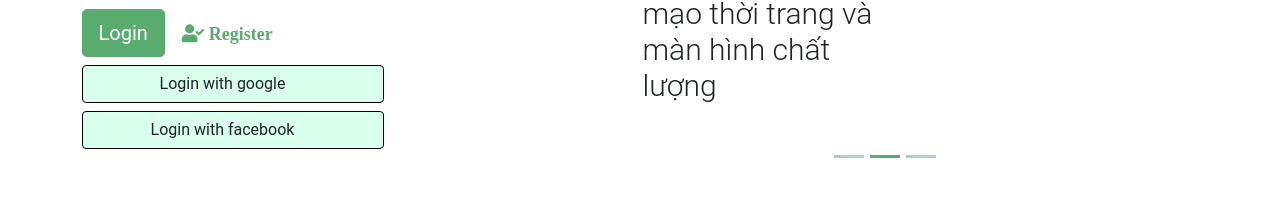
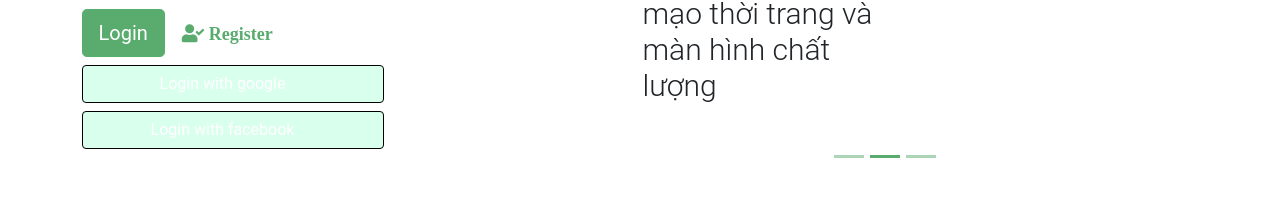
Before and after one commit to ngovanhieu/DOANTOTNGHIEP2022, a React (Create React App) app: page /login in a window 1280 px wide. Shown: the part 454-653 px from the top of the page. Built offline with nearby package versions, Linux system fonts and the light colour scheme.

Commit message:
Add files via upload

```diff
--- a/src/component/member/Login.js
+++ b/src/component/member/Login.js
@@ -58,12 +58,12 @@ function Login() {
                             <label for="inputname">Email address</label>
                             <input onChange={hanldeIn} type="email" className="form-control mt-1" name="email" placeholder="Email address" />
                         </div>
-<p style={{ color: "#FF3030" }}>{itemErr["email"]}</p>
+                        <p style={{ color: "#FF3030" }}>{itemErr["email"]}</p>
                         <div className="form-group col-md-12 mb-3">
                             <label for="inputemail">Password</label>
                             <input onChange={hanldeIn} type="Password" className="form-control mt-1" name="pass" placeholder="Password" />
                         </div>
-<p style={{ color: "#FF3030" }}>{itemErr["pass"]}</p>
+                        <p style={{ color: "#FF3030" }}>{itemErr["pass"]}</p>
                     </div>
                     <div className="row">
                         <div className=" mt-2">
@@ -83,14 +83,14 @@ function Login() {
                     </div>
                     <div className="row">
                         <div className="col m-auto mt-2">
-                            <button type="submit" className="btn btn-other px-3 col-md-12">
+                            <button className="btn btn-other btn-primary px-3 col-md-12">
                                 Login with google <i className="fa fa-google-plus" style={{ color: "red" }}></i>
                             </button>
                         </div>
                     </div>
                     <div className="row">
                         <div className="col m-auto mt-2">
-                            <button type="submit" className="btn btn-other px-3 col-md-12">
+                            <button className="btn btn-other btn-primary px-3 col-md-12">
                                 Login with facebook <i className="fa fa-google-plus" style={{ color: "red" }}></i>
                             </button>
                         </div>
```
